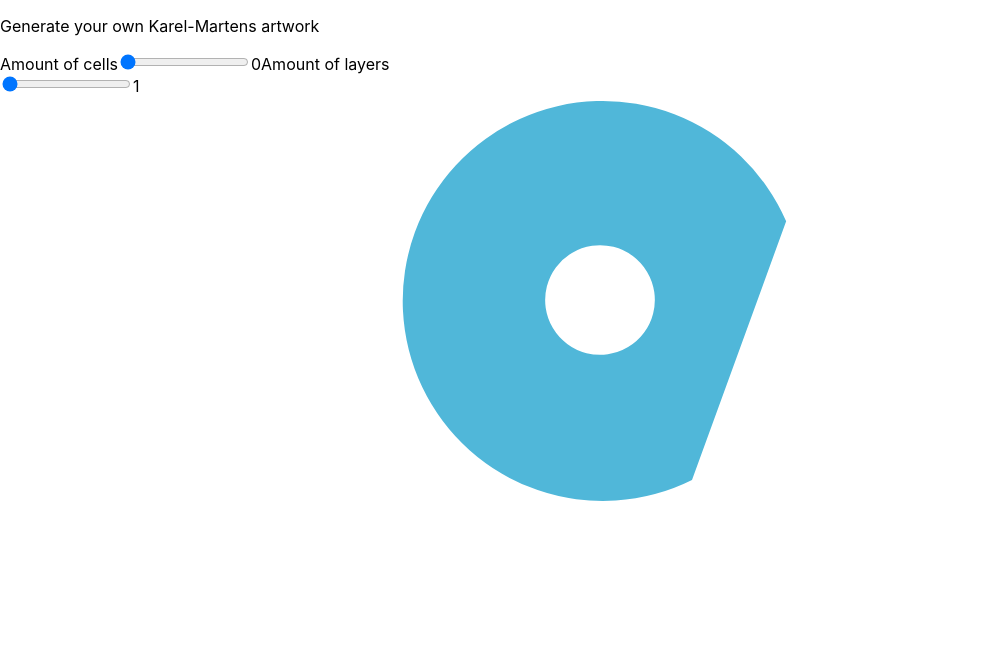
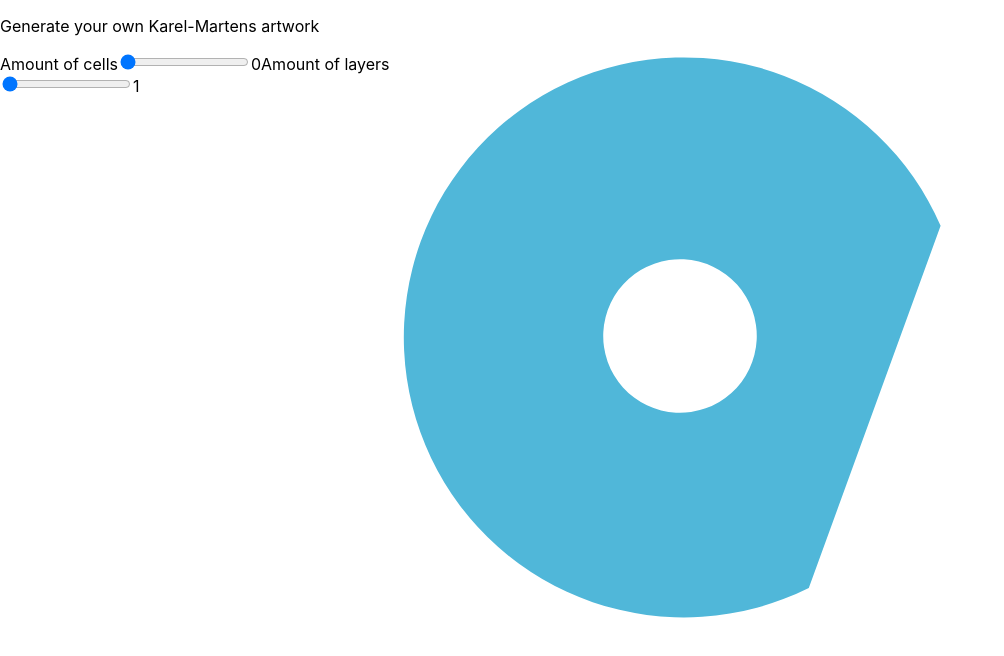
Before and after one commit to KaatClinckemaillie/generate-art, a React (Create React App) app: page / in a window 1280 px wide. Shown: the top 656 px of the page, without its empty margins (0-1004 px from the left). Built offline with nearby package versions, Linux system fonts and the light colour scheme.

Commit message:
make globel variables of with and height

```diff
--- a/src/App.js
+++ b/src/App.js
@@ -12,8 +12,9 @@ function App() {
   const amountLayers = useStore(state => state.amountLayers)
   const amountGridItems = useStore(state => state.amountGridItems)
 
-
-  const [positions, setPositions] = useState([{x: 0, y: 25}]);
+  const width = useStore(state => state.width);
+  const height = useStore(state => state.height);
+  const [positions, setPositions] = useState([{x: 0, y: (height - width) / 2}]);
   //const [positionsX, setPositionsX] = useState([]);
   //const [positionsY, setPositionsY] = useState([]);
   //const [gridItems, setGridItems] = useState(new Array(amountGridItems).fill(<Circle layers={amountLayers} />));
@@ -41,22 +42,22 @@ function App() {
     console.log(`amount Items = ${amountItems}`)
 
     if(columns === 0){
-      tmpPositions.push({x: 0, y: 25});
+      tmpPositions.push({x: 0, y: (height - width)/2});
       setPositions(tmpPositions);
     }else if (columns === 1) {
-      tmpPositions.push({x: 0, y: 0}, {x: 0, y:50});
+      tmpPositions.push({x: 0, y: 0}, {x: 0, y: height/2});
       setPositions(tmpPositions);
 
     }else{
       // calculate all x components
       for(let i = 0; i< columns; i ++){
-        tmpPositionsX.push(i * 100 / columns)
+        tmpPositionsX.push(i * width / columns)
       }
       //setPositionsX(tmpPositionsX);
 
       // calculate all y components
       for(let i = 0; i< rows; i ++){
-        tmpPositionsY.push(i * 100 / rows)
+        tmpPositionsY.push(i * height / rows)
       }
       //setPositionsY(tmpPositionsY);
 
@@ -85,19 +86,19 @@ function App() {
     }else if (value === 1) {
       setAmountGridItems(2);
       calculatePositions(value, 2)
-      setScale(0.8)
+      setScale(0.5)
       //setGridItems(new Array(2).fill(<Circle layers={amountLayers} />));
     }else if (value === 2){
       setAmountGridItems(6)
+      setScale(0.3)
       calculatePositions(value, 6)
-      setScale(0.6)
     } else {
       const calculatedValue = value * (2 * value - 2);
       setAmountGridItems(calculatedValue);
       calculatePositions(value, calculatedValue)
+      scaleCircles(value);
+      //setGridItems(new Array(calculatedValue).fill(<Circle layers={amountLayers} />));
 
-      //setGridItems(new Array(calculatedValue).fill(<Circle layers={amountLayers} />));
-      scaleCircles(value);
     }
 
 
@@ -105,19 +106,15 @@ function App() {
   }
 
   const scaleCircles = (value) => {
-    if(value === 2) {
-      setScale(0.6)
-    }
     if(value === 3) {
-      setScale(0.4)
+      setScale(0.2)
     }
     if(value === 4) {
-      setScale(0.2)
+      setScale(0.15)
     }
     if(value === 5) {
       setScale(0.1)
     }
-
   }
 
 
--- a/src/components/Grid.js
+++ b/src/components/Grid.js
@@ -8,6 +8,8 @@ const Grid = ({gridItems, positions}) => {
   const amountColumns = useStore(state => state.amountColumns);
   const amountLayers = useStore(state => state.amountLayers);
   const amountGridItems = useStore(state => state.amountGridItems);
+  const width = useStore(state => state.width);
+  const height = useStore(state => state.height);
 
   let columns
   if (amountColumns === 0){
@@ -27,7 +29,7 @@ const Grid = ({gridItems, positions}) => {
   createArrayCircles(arrayCircles);
 
   return (
-        <svg /* className="grid" */ style={{gridTemplateColumns: `repeat(${columns}, 1fr)`}} data-name="Layer 1" xmlns="http://www.w3.org/2000/svg" viewBox="0 0 100 150" width="400" height="600">
+        <svg /* className="grid" */  data-name="Layer 1" xmlns="http://www.w3.org/2000/svg" viewBox={`0 0 ${width} ${height}`} >
           {/* hier moet je de positie van de cirkel al doorgeven */}
           {arrayCircles.map((item, index)=> <Circle positions={positions[index]} key={item} layers={amountLayers} />)}
         </svg>
--- a/src/store.js
+++ b/src/store.js
@@ -7,7 +7,7 @@ const useStore = create(set => ({
     amountColumns : 0,
     scale : 1,
     width : 100,
-    height : 150,
+    height : 120,
     positions : [],
     positionsX : [],
     positionsY : [],
```
